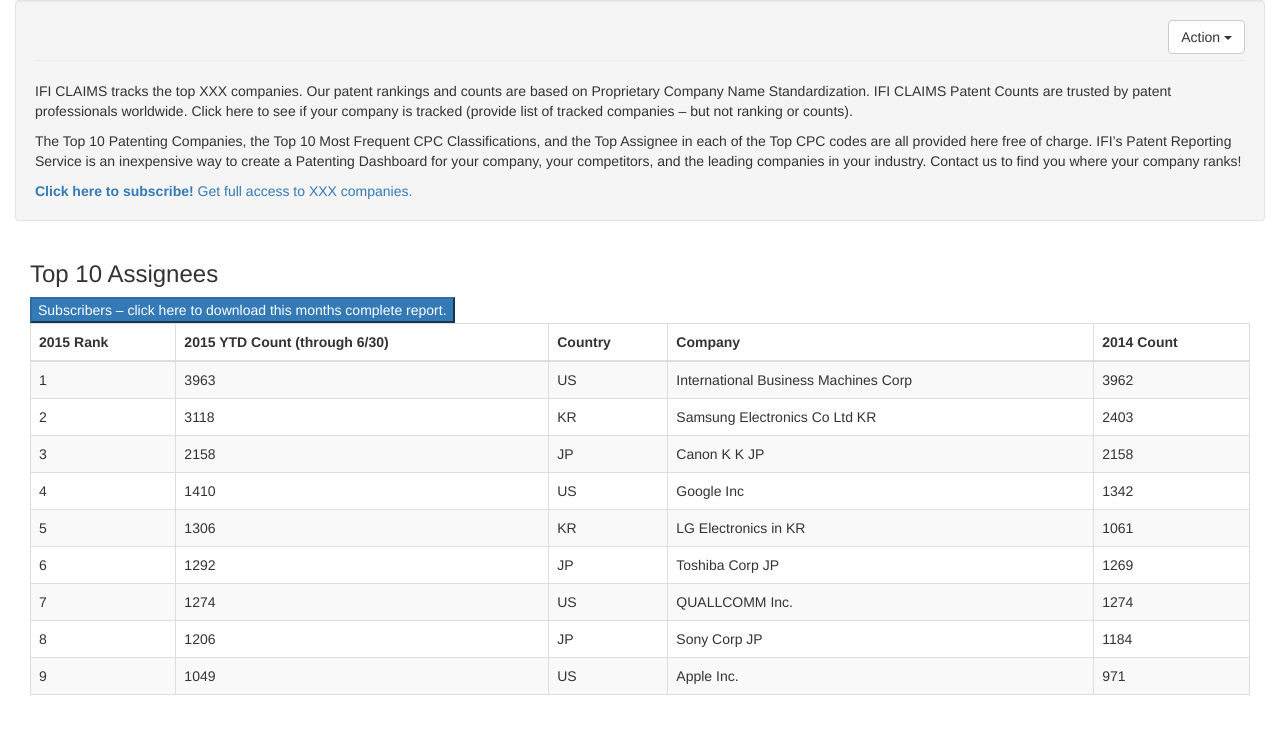
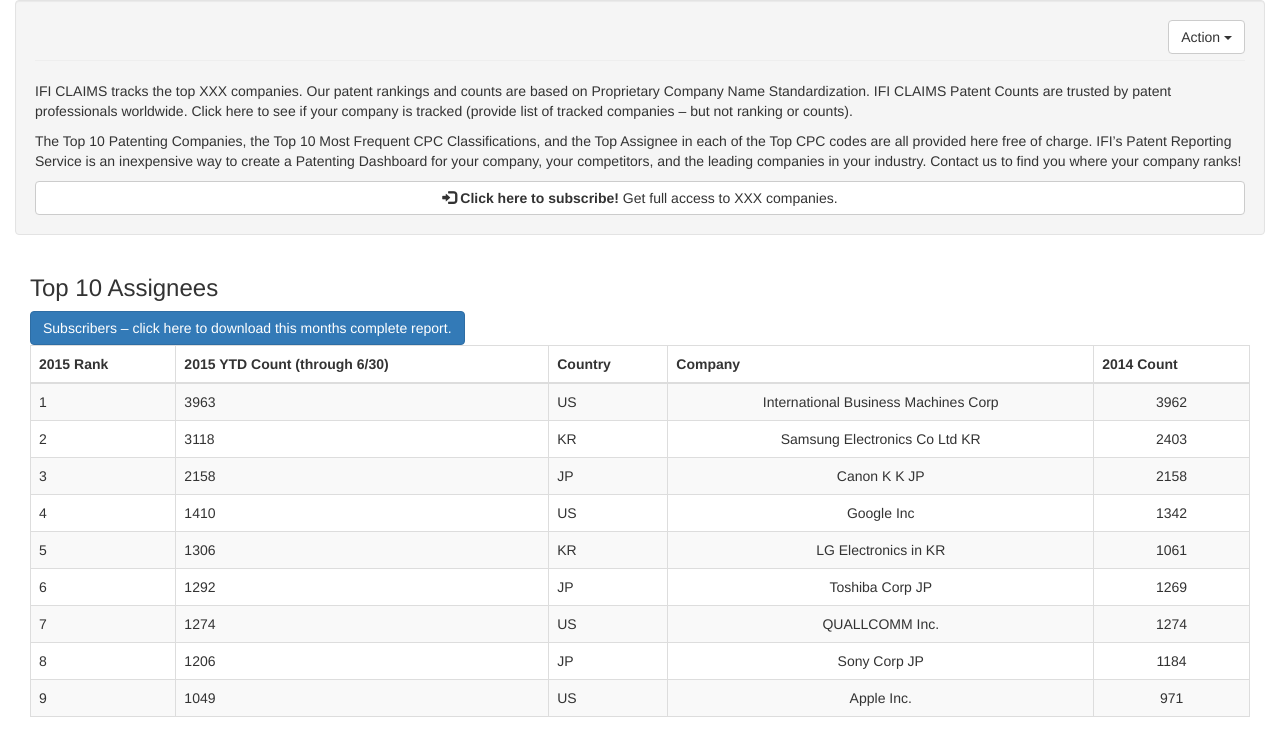
Before and after one commit to jbaycroft/IFI_P2, a plain HTML site: page code/index.html in a window 1280 px wide. Drawn offline with nearby package versions, Linux system fonts and the light colour scheme.

Commit message:
fixed index.html

```diff
--- a/code/index.html
+++ b/code/index.html
@@ -1,6 +1,5 @@
 <!DOCTYPE html>
 <html lang="en">
-<head>
     <head>
         <meta http-equiv="Content-Type" content="text/html; charset=utf-8" />
         <meta name="viewport" content="width=device-width, initial-scale=1.0">
@@ -9,7 +8,6 @@
     </head>
     <body>
         <div class="container" style="width:100%;">
-                <div class="btn-box-row row-fluid">
                 <div class="well col-md-12">
                     <div class="btn-group pull-right">
                       <button type="button" class="btn btn-default dropdown-toggle" data-toggle="dropdown" aria-haspopup="true" aria-expanded="false">
@@ -38,23 +36,22 @@
                             IFI’s Patent Reporting Service is an inexpensive way to create a Patenting
                             Dashboard for your company, your competitors, and the leading companies in your industry.
                             Contact us to find you where your company ranks!</p>
-                        <a href="#" class="btn-basic span12"><i class="icon-signin"></i>
+                        <a href="#" class="btn btn-default col-md-12"><i class="glyphicon glyphicon-log-in"></i>
                             <b>Click here to subscribe!</b> Get full access to XXX companies.
                         </a>
                     </div>
                 </div>
-                </div>
-                <!--/#btn-controls-->
-                <div class="module col-md-12 pull-left">
+                <div class="col-md-12">
                     <!-- UNNECESSARY CLASS -->
-                    <div class="module-head">
+                    <div>
                         <h3>
-                            Top 10 Assignees</h3>
-                        <button class="btn-primary">
+                            Top 10 Assignees
+                        </h3>
+                        <button class="btn btn-primary">
                         Subscribers – click here to download this months complete report.
                         </button>
                     </div>
-                    <div class="module-body table">
+                    <div>
                         <table class="table table-bordered table-striped" width="100%">
                             <thead>
                                 <tr>
@@ -86,10 +83,10 @@
                                     <td>
                                         US
                                     </td>
-                                    <td class="center">
+                                    <td class="text-center">
                                         International Business Machines Corp
                                     </td>
-                                    <td class="center">
+                                    <td class="text-center">
                                         3962
                                     </td>
                                 </tr>
@@ -103,10 +100,10 @@
                                     <td>
                                         KR
                                     </td>
-                                    <td class="center">
+                                    <td class="text-center">
                                         Samsung Electronics Co Ltd KR
                                     </td>
-                                    <td class="center">
+                                    <td class="text-center">
                                         2403
                                     </td>
                                 </tr>
@@ -120,10 +117,10 @@
                                     <td>
                                         JP
                                     </td>
-                                    <td class="center">
+                                    <td class="text-center">
                                         Canon K K JP
                                     </td>
-                                    <td class="center">
+                                    <td class="text-center">
                                         2158
                                     </td>
                                 </tr>
@@ -137,10 +134,10 @@
                                     <td>
                                         US
                                     </td>
-                                    <td class="center">
+                                    <td class="text-center">
                                         Google Inc
                                     </td>
-                                    <td class="center">
+                                    <td class="text-center">
                                         1342
                                     </td>
                                 </tr>
@@ -154,14 +151,14 @@
                                     <td>
                                        KR
                                     </td>
-                                    <td class="center">
+                                    <td class="text-center">
                                         LG Electronics in KR
                                     </td>
-                                    <td class="center">
+                                    <td class="text-center">
                                         1061
                                     </td>
                                 </tr>
-                                <tr class="even gradeA">
+                                <tr>
                                     <td>
                                         6
                                     </td>
@@ -171,10 +168,10 @@
                                     <td>
                                         JP
                                     </td>
-                                    <td class="center">
+                                    <td class="text-center">
                                         Toshiba Corp JP
                                     </td>
-                                    <td class="center">
+                                    <td class="text-center">
                                         1269
                                     </td>
                                 </tr>
@@ -188,10 +185,10 @@
                                     <td>
                                        US
                                     </td>
-                                    <td class="center">
+                                    <td class="text-center">
                                        QUALLCOMM Inc.
                                     </td>
-                                    <td class="center">
+                                    <td class="text-center">
                                         1274
                                     </td>
                                 </tr>
@@ -205,10 +202,10 @@
                                     <td>
                                         JP
                                     </td>
-                                    <td class="center">
+                                    <td class="text-center">
                                         Sony Corp JP
                                     </td>
-                                    <td class="center">
+                                    <td class="text-center">
                                         1184
                                     </td>
                                 </tr>
@@ -222,10 +219,10 @@
                                     <td>
                                         US
                                     </td>
-                                    <td class="center">
+                                    <td class="text-center">
                                         Apple Inc.
                                     </td>
-                                    <td class="center">
+                                    <td class="text-center">
                                         971
                                     </td>
                                 </tr>
@@ -237,9 +234,9 @@
                         </table>
                     </div>
                 </div>
-                            <!--/.module-->
             </div>
         <script src="https://ajax.googleapis.com/ajax/libs/jquery/1.11.3/jquery.min.js"></script>
         <script src="https://maxcdn.bootstrapcdn.com/bootstrap/3.3.5/js/bootstrap.min.js" integrity="sha256-Sk3nkD6mLTMOF0EOpNtsIry+s1CsaqQC1rVLTAy+0yc= sha512-K1qjQ+NcF2TYO/eI3M6v8EiNYZfA95pQumfvcVrTHtwQVDG+aHRqLi/ETn2uB+1JqwYqVG3LIvdm9lj6imS/pQ==" crossorigin="anonymous"></script>
 
     </body>
+</html>
```
Lines whose indentation alone changed are shown as unchanged.
